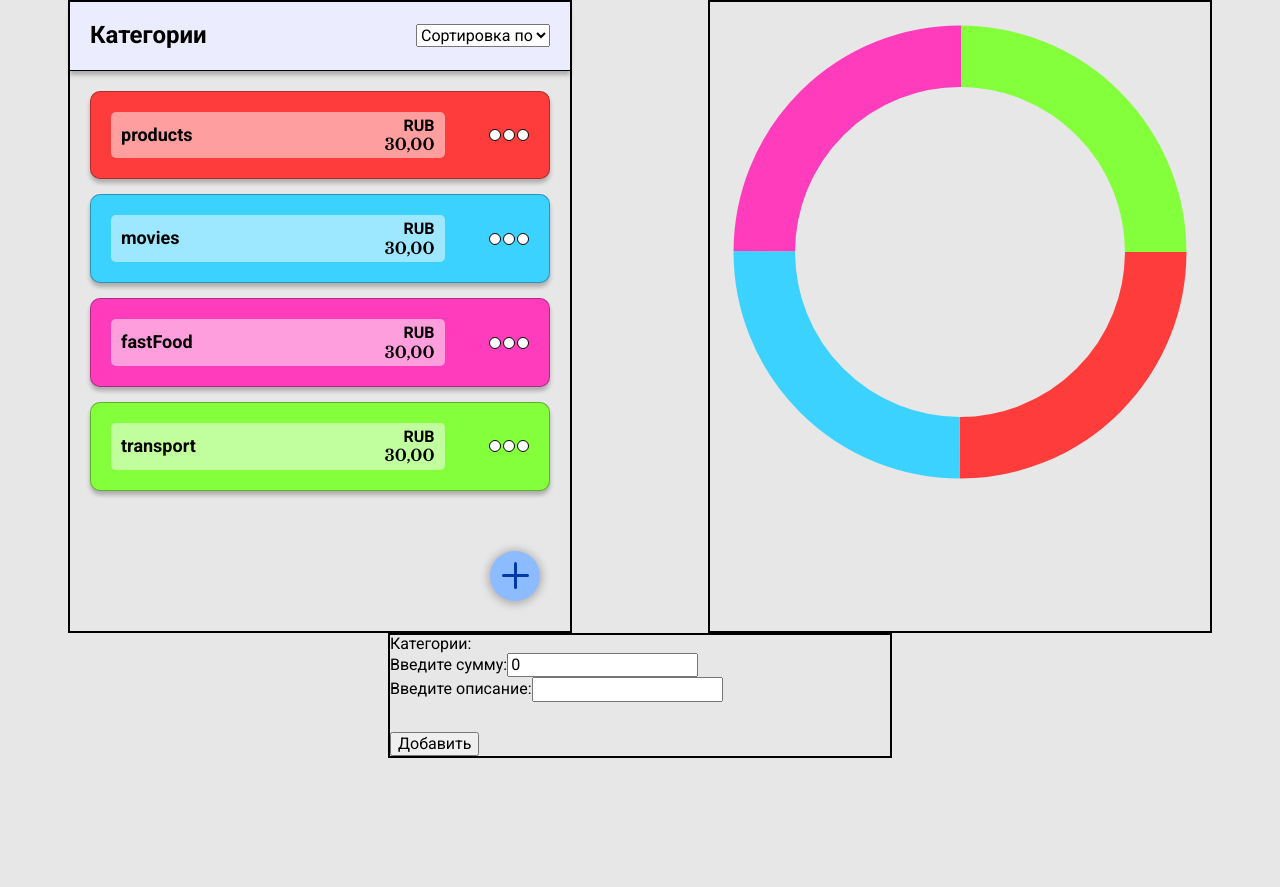
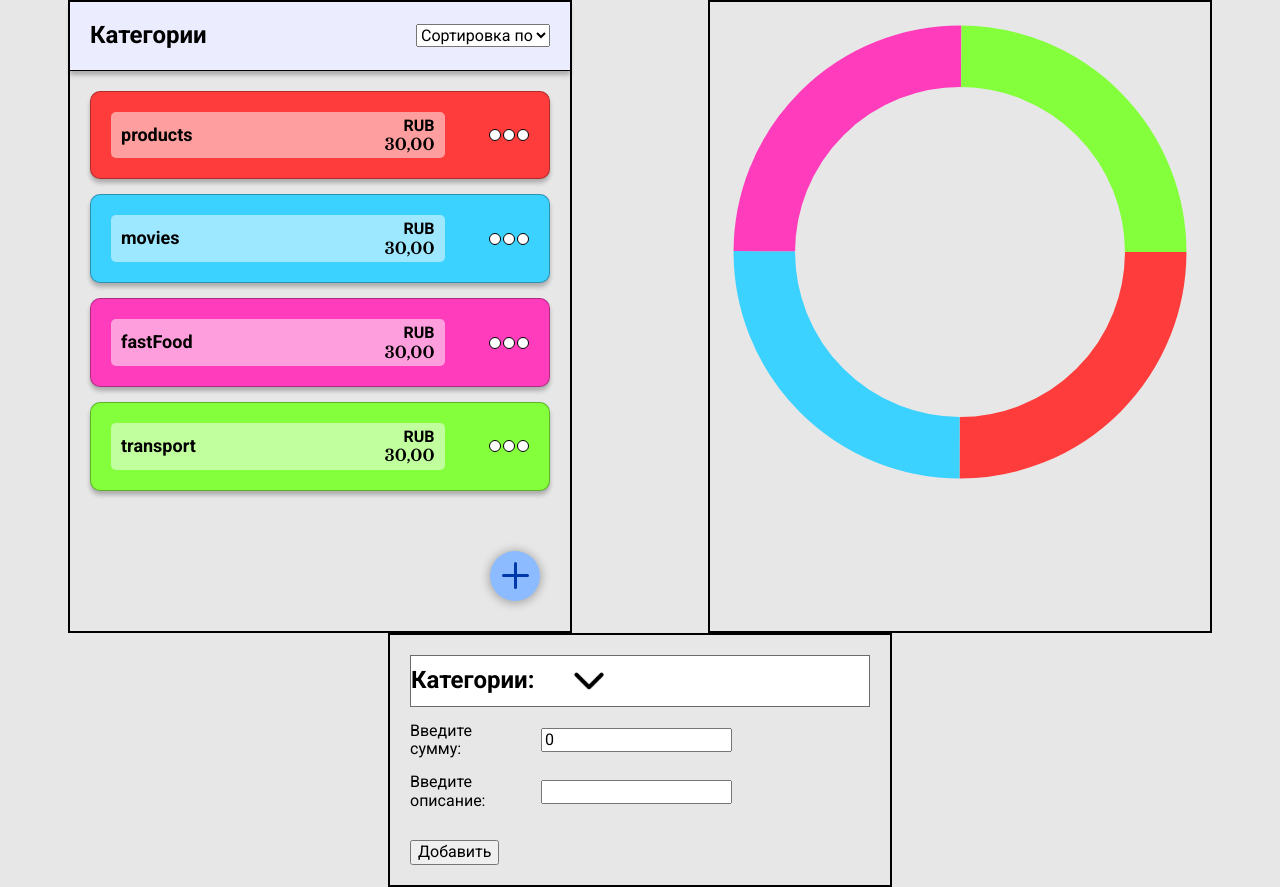
Before and after one commit to BraFelineFun/saviorMoney, a React (Create React App) app: page / in a window 1280 px wide. Before the commit the page ends 800 px from the top, so only its background shows below. Built offline with nearby package versions, Linux system fonts and the light colour scheme.

Commit message:
styles for FormSpending, fix toggle between add category and category components

```diff
--- a/src/App.css
+++ b/src/App.css
@@ -85,9 +85,6 @@ body {
     background-color: #86cfa3;
 }
 
-.--active{
-    background-color: #9393f1;
-}
 
 .expandList-enter {
     opacity: 0;
--- a/src/Components/Card/Card.jsx
+++ b/src/Components/Card/Card.jsx
@@ -77,8 +77,8 @@ const Card = ({sortField}) => {
                             </div>
                             <div className={cl.card_more}>
                                 <MoreButton
-                                    edit={toEditCategoryContext(spending)}
-                                    removeCategory={removeCategoryContext(spending.category)}
+                                    editCallback={toEditCategoryContext(spending)}
+                                    removeCallback={removeCategoryContext(spending.category)}
                                 />
                             </div>
                             </div>
--- a/src/Components/Category/Category.jsx
+++ b/src/Components/Category/Category.jsx
@@ -14,10 +14,17 @@ const Category = () => {
     const [isShowForm, toggleShowForm] = useToggle(false);
     const [editCategory, setEditCategory] = useState(null);
 
+    function toggleFormSetDefault(){
+        if (editCategory !== null)
+            setEditCategory(null);
+        else
+            toggleShowForm();
+    }
+
     return (
         <div className="card">
             <div className="buttonAddCategory">
-                <RoundButton callback={toggleShowForm}/>
+                <RoundButton callback={toggleFormSetDefault}/>
             </div>
 
             <div className="headWrapper wrapperPadding">
@@ -48,7 +55,10 @@ const Category = () => {
 
                     <SwitchTransition>
                         <CSSTransition
-                            key={isShowForm || editCategory !== null} timeout={200} classNames="fade">
+                            key={isShowForm || editCategory !== null}
+                            timeout={200}
+                            classNames="fade"
+                        >
                         {isShowForm || editCategory !== null?
                             <div className="formAddCategory">
                                 <FormCategory callback={toggleShowForm}/>
--- a/src/Components/Category/category.css
+++ b/src/Components/Category/category.css
@@ -35,3 +35,28 @@ main{
     width: 100%;
     height: 100%;
 }
+.category_main{
+    overflow-x: hidden;
+}
+
+/*CSS TRANSITION*/
+.fade-enter {
+    opacity: 0;
+    transform: translateX(-100%);
+}
+.fade-enter-active {
+    opacity: 1;
+    transform: translateX(0%);
+}
+.fade-exit {
+    opacity: 1;
+    transform: translateX(0%);
+}
+.fade-exit-active {
+    opacity: 0;
+    transform: translateX(-100%);
+}
+.fade-enter-active,
+.fade-exit-active {
+    transition: opacity 500ms , transform 500ms ;
+}
--- a/src/Components/FormAdd/FormSpending.jsx
+++ b/src/Components/FormAdd/FormSpending.jsx
@@ -1,9 +1,13 @@
 import React from 'react';
 import {useState} from "react";
+import useToggle from "../../Hooks/useToggle";
 import {useDispatch, useSelector} from "react-redux";
 import {addExpense} from "../../Store/Slices/SpendingsSlice";
 import {CSSTransition} from "react-transition-group";
-import useToggle from "../../Hooks/useToggle";
+
+import arrow from "../../Resources/img/arrow-expand.png"
+import cl from './formCategory.module.css'
+
 
 const FormSpending = () => {
 
@@ -22,7 +26,18 @@ const FormSpending = () => {
     }
 
     function addSpendings(){
-        if (chosenCategory === "") return;
+        if (chosenCategory === "") {
+            alert("Выберете категорию");
+            return;
+        }
+        if (spentSum <= 0) {
+            alert("Введите сумму больше нуля")
+            return;
+        }
+        if (description === ""){
+            alert("Введите описание");
+            return;
+        }
         const spentSumNum = Number(spentSum);
         dispatch(addExpense({spentSumNum, chosenCategory, description}))
 
@@ -30,19 +45,28 @@ const FormSpending = () => {
 
 
     return (
-        <div className="addSpendings">
-            <div className="categoryList">
-                <div className="categoryListTitle"
+        <div className={cl.addSpendings + " wrapperPadding"}>
+            <div className={cl.categoryList}>
+                <div className={cl.categoryListTitle}
                      onClick={toggleExpandList}
                 >
-                    Категории:
+                    <h2>Категории:</h2>
+                    <img
+                        className={expandList? cl.categoryExpandArrow: ""}
+                        src={arrow}
+                        alt="arrow to expand list"
+                    />
                 </div>
+                {expandList && <hr/>}
                 <CSSTransition in={expandList} timeout={200} classNames="expandList" unmountOnExit>
-                    <div>
+                    <div className={cl.categoryListContent}>
                         {
                             spendings.map(({category}) =>
+                                //TODO: добавить маркер цвета
                                 <div
-                                    className={category === chosenCategory? "--active" : ""}
+                                    className={category === chosenCategory?
+                                        [cl.__chosenCategory, cl.categoryItem].join(" ")
+                                        : cl.categoryItem}
                                     onClick={() => setChosenCategory(category)}
                                     key={category}
                                 >
@@ -54,7 +78,7 @@ const FormSpending = () => {
                 </CSSTransition>
             </div>
 
-            <div className="inputField">
+            <div className={cl.inputField}>
                 <label htmlFor="spentSum">Введите сумму:</label>
                 <input
                     id="spentSum"
@@ -62,7 +86,7 @@ const FormSpending = () => {
                     value={spentSum}
                     type="number"/>
             </div>
-            <div className="inputField">
+            <div className={cl.inputField}>
                 <label htmlFor="description">Введите описание:</label>
                 <input
                     id="description"
--- a/src/Components/FormAdd/formCategory.module.css
+++ b/src/Components/FormAdd/formCategory.module.css
@@ -1,9 +1,6 @@
 .formAddCategory{
     width: 100%;
     height: 100%;
-    display: flex;
-    flex-direction: column;
-    align-items: center;
 }
 .inputField{
     display: flex;
@@ -27,3 +24,58 @@
 button{
     margin-top: 30px;
 }
+
+.addSpendings{
+
+}
+.categoryList{
+    background-color: #fff;
+    border: 1px solid #6b6b6b;
+}
+.categoryList hr{
+    margin-bottom: 0;
+}
+.categoryListTitle{
+    display: flex;
+    align-items: center;
+    width: 100%;
+    cursor: pointer;
+}
+.categoryListTitle img{
+    width: 50px;
+    height: 50px;
+    margin-left: 30px;
+    transition: 0.2s;
+}
+.categoryExpandArrow{
+    transform: rotateX(180deg);
+}
+
+.categoryListContent{
+    max-height: 300px;
+    overflow: auto;
+}
+
+.categoryItem{
+    padding-left: 15px;
+    background-color: #ffffff;
+    transition: 0.3s;
+    margin-bottom: 10px;
+    cursor: pointer;
+}
+.categoryItem:first-child{
+    margin-top: 10px;
+}
+.categoryItem:before{
+    content: "";
+    display: inline-flex;
+    margin-right: 15px;
+    width: 5px;
+    height: 5px;
+    border-radius: 50%;
+    border: 2px solid black;
+}
+.__chosenCategory{
+    background-color: #9393f1;
+    color: #ffffff;
+}
```
Also changed, not shown: src/Resources/img/arrow-expand.png (added).
